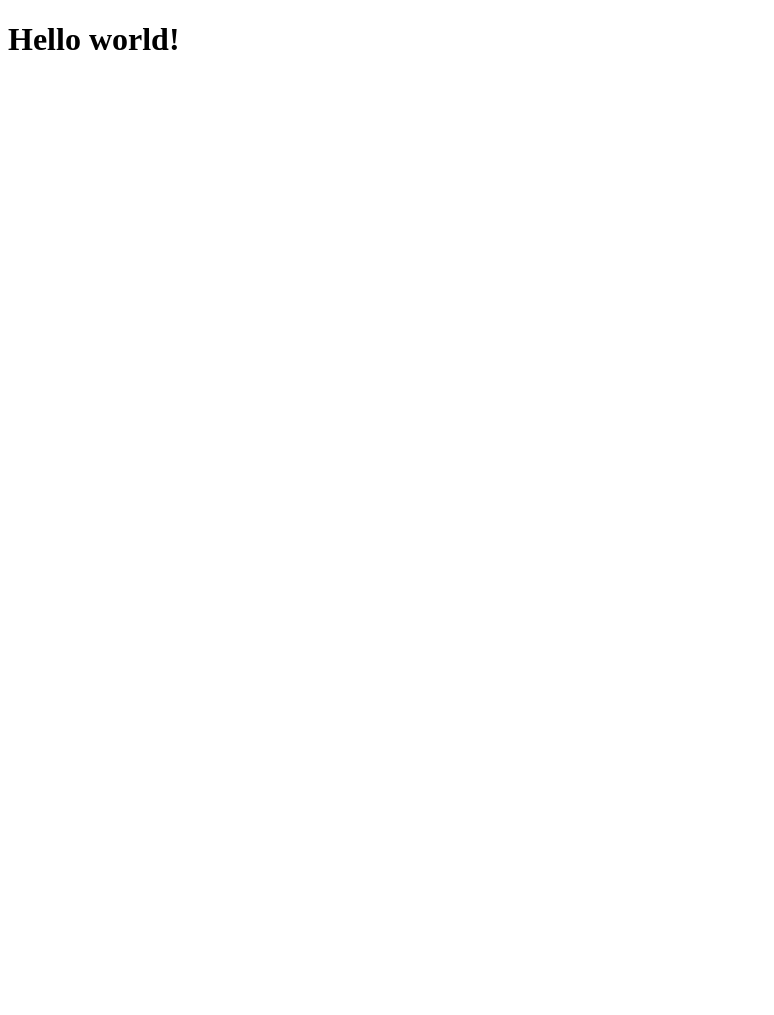
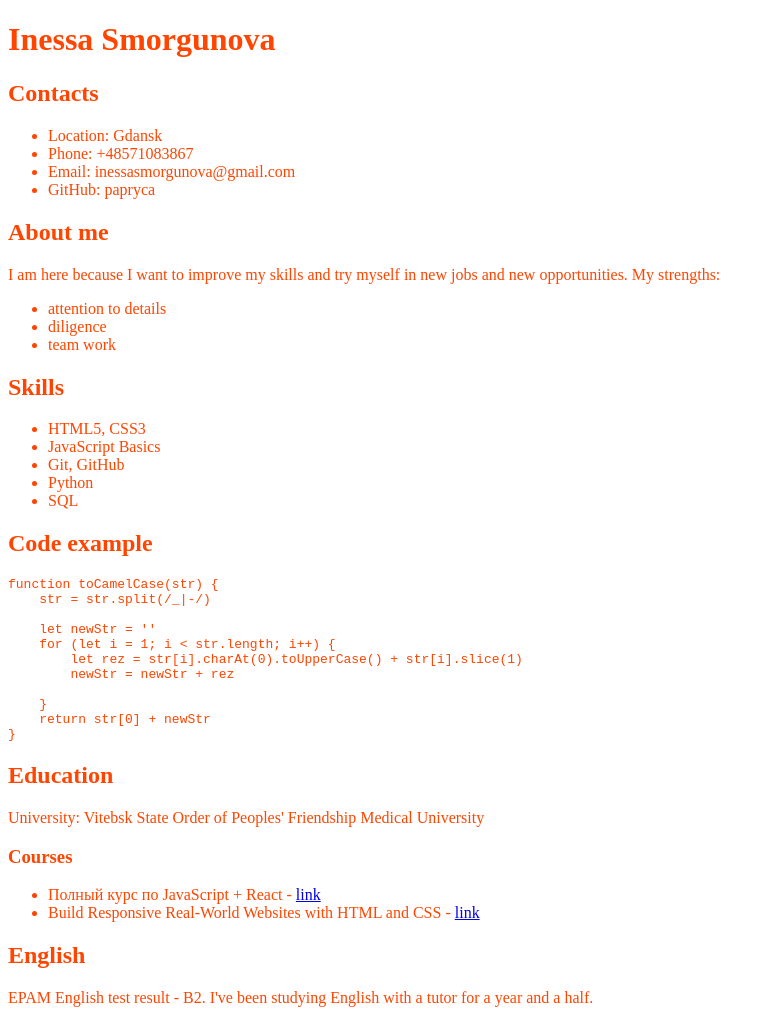
Before and after one commit to papryca/rsschool-cv, a plain HTML site: page index.html in a window 1280 px wide. Shown: the whole page, without its empty margins (0-774 px from the left). Before the commit the page ends 800 px from the top, so only its background shows below. Drawn offline with Linux system fonts and the light colour scheme.

Commit message:
feat: add CV information

```diff
--- a/index.html
+++ b/index.html
@@ -1,10 +1,57 @@
 <!DOCTYPE html>
 <html lang="en">
 <head>
+    <link rel="stylesheet" href="style.css">
     <meta charset="UTF-8">
-    <title>Title</title>
+    <title>CV</title>
 </head>
 <body>
-<h1>Hello world!</h1>
+<h1>Inessa Smorgunova</h1>
+<h2>Contacts</h2>
+<ul>
+    <li>Location: Gdansk</li>
+    <li>Phone: +48571083867</li>
+    <li>Email: inessasmorgunova@gmail.com</li>
+    <li>GitHub: papryca</li>
+</ul>
+<h2>About me</h2>
+<div>I am here because I want to improve my skills and try myself in new jobs and new opportunities.
+    My strengths:
+</div>
+<ul>
+    <li>attention to details</li>
+    <li>diligence</li>
+    <li>team work</li>
+</ul>
+<h2>Skills</h2>
+<ul>
+    <li>HTML5, CSS3</li>
+    <li>JavaScript Basics</li>
+    <li>Git, GitHub</li>
+    <li>Python</li>
+    <li>SQL</li>
+</ul>
+<h2>Code example</h2>
+<pre>function toCamelCase(str) {
+    str = str.split(/_|-/)
+
+    let newStr = ''
+    for (let i = 1; i < str.length; i++) {
+        let rez = str[i].charAt(0).toUpperCase() + str[i].slice(1)
+        newStr = newStr + rez
+
+    }
+    return str[0] + newStr
+}</pre>
+<h2>Education</h2>
+<div>University: Vitebsk State Order of Peoples' Friendship Medical University</div>
+<h3>Courses</h3>
+<ul>
+    <li>Полный курс по JavaScript + React - <a href="https://www.udemy.com/course/javascript_full/">link</a></li>
+    <li>Build Responsive Real-World Websites with HTML and CSS - <a href="https://www.udemy.com/course/design-and-develop-a-killer-website-with-html5-and-css3/">link</a></li>
+</ul>
+<h2>English</h2>
+<div>EPAM English test result - B2.
+    I've been studying English with a tutor for a year and a half.</div>
 </body>
 </html>
```
